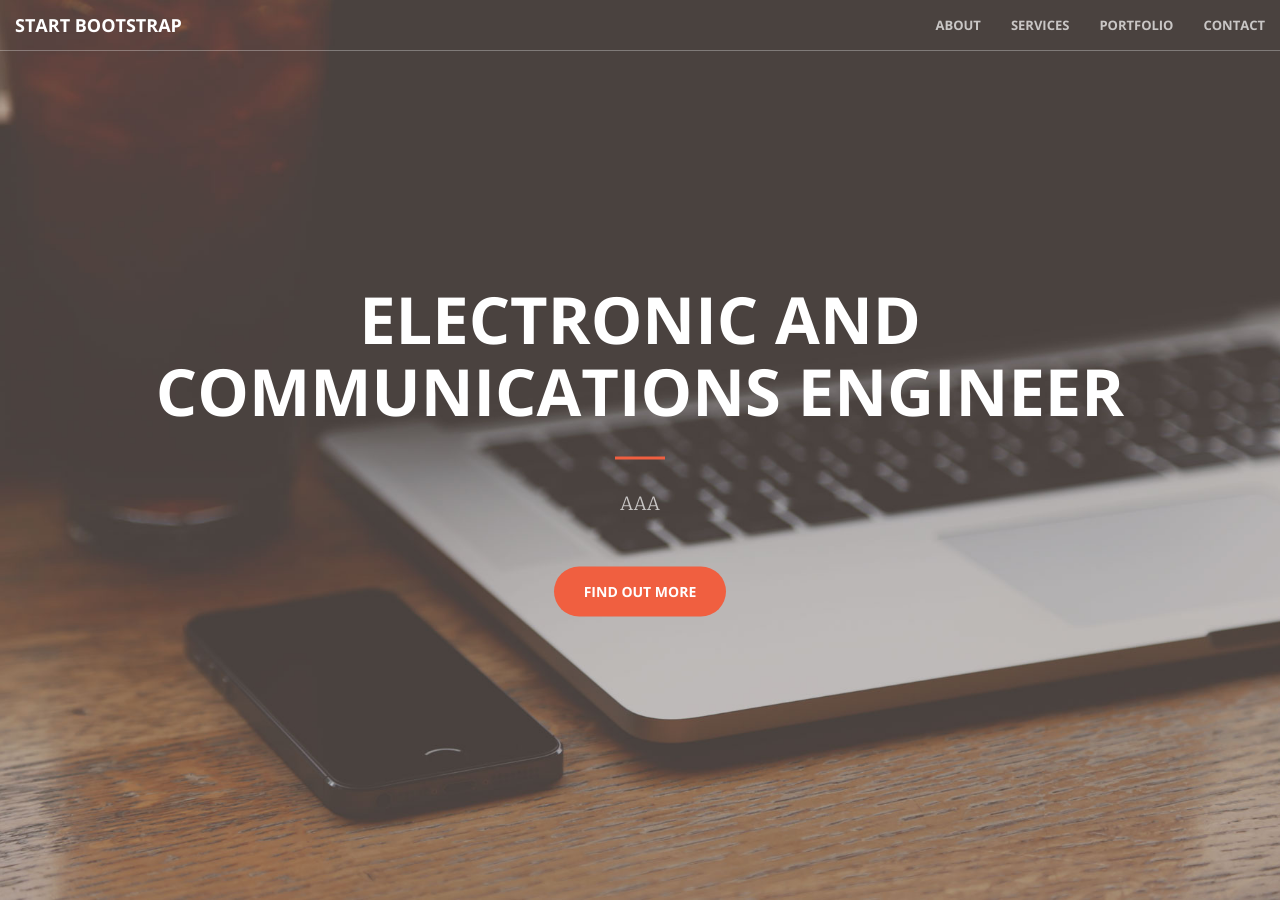
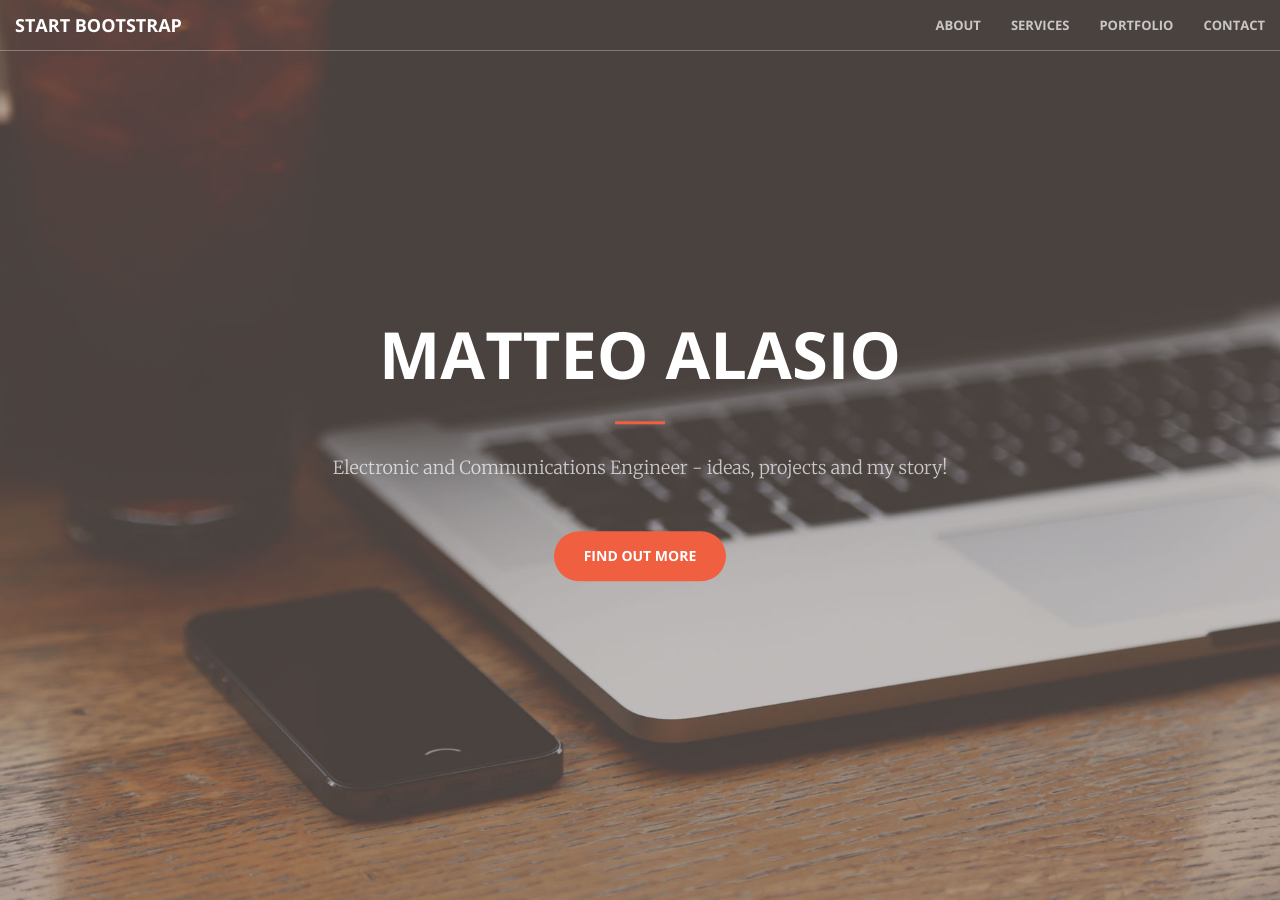
Before and after one commit to matteoalasio/matteoalasio.github.io, a Jekyll site: the page built from index.html, in a window 1280 px wide and 900 px high. Built offline with Jekyll 4.4.1, drawn with Linux system fonts in a browser that asks for light colours.

Commit message:
Update header

```diff
--- a/_includes/header.html
+++ b/_includes/header.html
@@ -1,9 +1,9 @@
 <header>
     <div class="header-content">
         <div class="header-content-inner">
-            <h1>Electronic and Communications Engineer</h1>
+            <h1>Matteo Alasio</h1>
             <hr>
-            <p>AAA</p>
+            <p>Electronic and Communications Engineer - ideas, projects and my story!</p>
             <a href="#about" class="btn btn-primary btn-xl page-scroll">Find Out More</a>
         </div>
     </div>
```
